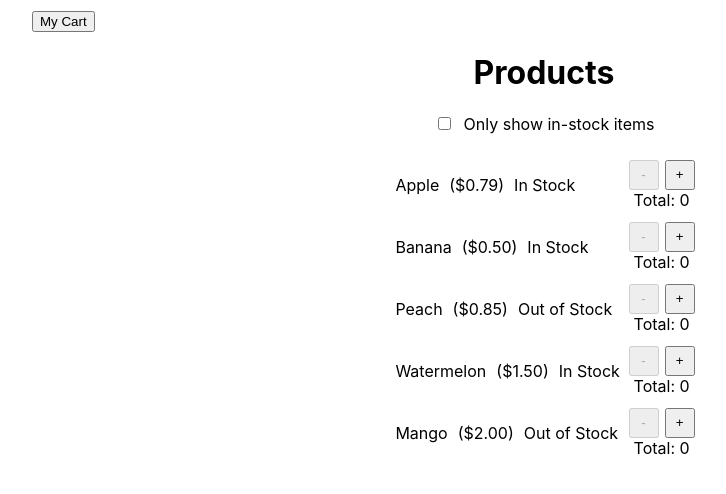
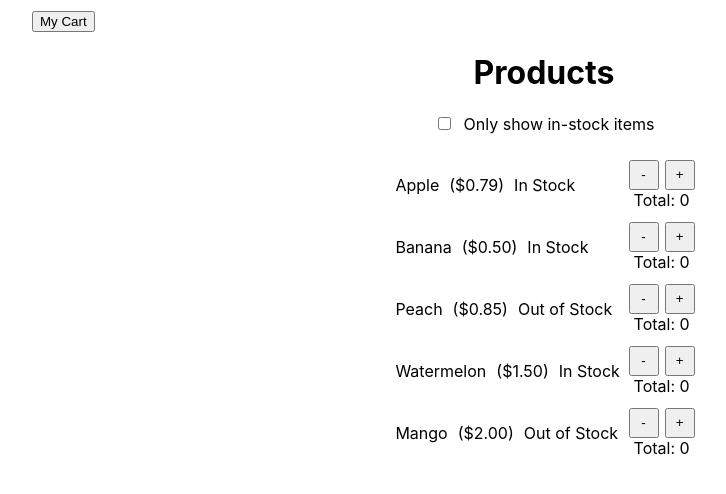
Before and after one commit to kaymay1000/react-shopping-cart-demo, a React (Create React App) app: page / in a window 1280 px wide. Shown: the top 494 px of the page, without its empty margins (96-822 px from the left). Built offline with nearby package versions, Linux system fonts and the light colour scheme.

Commit message:
update product count individually

```diff
--- a/src/components/ProductPage.jsx
+++ b/src/components/ProductPage.jsx
@@ -1,49 +1,35 @@
-import React, {useState} from 'react';
+import React from 'react';
 import ProductTable from './ProductTable';
 
-const ProductPage = () => {
-   let [inStockOnly, setInStockOnly] = useState(false);
-   let [count, setCount] = useState(0);
+const ProductPage = (props) => {
+  // let [count, setCount] = useState(0);
+  // const [inStockOnly, setInStockOnly] = useState(false);
 
-  const handleIncrement = () => {
-    console.log('hitting increment');
-    count++;
-    setCount(count);
-  }
-
-  const handleDecrement = () => {
-    console.log('hitting decrement');
-    count--;
-    setCount(count);
-  }
-
-  // QUESITON: is initialzing handlers with a parameter the right idea?
-  // Goal by doing this is to pass productCount down to ProductTable,
-  // then to Product, update it with props.count within product,
-  // then send it back up here to update the count...
-  // something about that flow seems wrong but I can't quite wrap my head around it.
-
-  //  const handleIncrement = (productCount) => {
-  //   productCount++;
-  //   setCount(productCount);
+  // const handleIncrement = () => {
+  //   console.log('hitting increment');
+  //   setCount(count++);
   // }
 
-  // const handleDecrement = (productCount) => {
-  //   productCount--;
-  //   setCount(productCount);
+  // const handleDecrement = () => {
+  //   console.log('hitting decrement');
+  //   setCount(count--);
+  // }
+
+  // const toggleInStock = () => {
+  //   setInStockOnly(!inStockOnly)
+  // }
+
+  // const updateProductCount = () => {
+
   // }
 
   return (
     <ProductTable
-      inStockOnly={inStockOnly}
-      setInStockOnly={setInStockOnly}
-      count={count}
-      setCount={setCount}
-      onIncrement={handleIncrement}
-      onDecrement={handleDecrement}
-      // QUESTION: would I need to pass an argument here to correctly invoke version of handlers that accept parameters?
-      // onIncrement={handleIncrement(productCount)}
-      // onDecrement={handleDecrement(productCount)}
+      // count={count}
+      // setCount={setCount}
+      // onIncrement={handleIncrement}
+      // onDecrement={handleDecrement}
+      // onToggleInStock={toggleInStock}
     />
   )
 }
--- a/src/components/ProductTable.jsx
+++ b/src/components/ProductTable.jsx
@@ -1,43 +1,64 @@
 import React, {useState} from 'react';
 import Product from './Product';
 import '../styles/productTable.css';
+import { isCompositeComponentWithType } from 'react-dom/test-utils';
 
 const PRODUCTS = [
-  { name: 'Apple', price: '$0.79', stocked: true },
-  { name: 'Banana', price: '$0.50', stocked: true },
-  { name: 'Peach', price: '$0.85', stocked: false },
-  { name: 'Watermelon', price: '$1.50', stocked: true },
-  { name: 'Mango', price: '$2.00', stocked: false }
+  { name: 'Apple', price: '$0.79', stocked: true, count: 0 },
+  { name: 'Banana', price: '$0.50', stocked: true, count: 0 },
+  { name: 'Peach', price: '$0.85', stocked: false, count: 0 },
+  { name: 'Watermelon', price: '$1.50', stocked: true, count: 0 },
+  { name: 'Mango', price: '$2.00', stocked: false, count: 0 }
 ];
 
 const ProductTable = (props) => {
-  // QUESTION: is it best practice to initialize state within a child component, if that child component is the only place it will be used (i.e. other components don't need to know about it/its current value?)
-  // or is it best practice to initialize state as high up the hierarchy/as globally as possible (i.e. ProductPage) and pass it down as far as it needs to go (in this case, just down one level to this file)?
-  // second option seems to defeat the purpose of creating ProductPage in the first place (other than to handle count state)?
-  // let [inStockOnly, setInStockOnly] = useState(false);
-  console.log('product table props: ', props);
+  const [inStockOnly, setInStockOnly] = useState(false);
+  const [products, setProducts] = useState(PRODUCTS);
 
-  const allProducts = PRODUCTS.map((product) => {
+  const updateProductCount = (updatedProductName, isIncremented) => {
+    // make a copy of array held in 'products' state variable using spread syntax (evaluates to the PRODUCTS array)
+    const newProducts = [...products];
+    // find the product whose count was updated
+    newProducts.forEach(product => {
+      if (product.name === updatedProductName) {
+        isIncremented ? product.count++ : product.count--;
+      }
+      return product;
+    })
+
+     // replace products array (initial state) with newProducts array
+     setProducts(newProducts);
+  }
+
+  const renderProducts = () => {
+    if (inStockOnly) {
+      return products.filter(product => product.stocked).map((product) => {
+        console.log(product)
         return <Product
           key={product.name}
           name={product.name}
           price={product.price}
           stocked={product.stocked}
-      count={props.count}
-      setCount={props.setCount}
-      onIncrement={props.onIncrement}
-      onDecrement={props.onDecrement}
-      // QUESTION: ditto from similar question on ProductPage (line 38)
-      // onIncrement={props.onIncrement(productCount)}
-      // onDecrement={props.onDecrement(productCount)}
+          count={product.count}
+          onUpdateCount={updateProductCount}
         />
       });
-
-  const inStockProducts = allProducts.filter(product => product.props.stocked);
-  let productsToShow = props.inStockOnly === true ? inStockProducts : allProducts;
+    }
+    return products.map((product) => {
+      console.log(product)
+      return <Product
+        key={product.name}
+        name={product.name}
+        price={product.price}
+        stocked={product.stocked}
+        count={product.count}
+        onUpdateCount={updateProductCount}
+    />
+  })
+}
 
   // example of how to pass css to the style attribute in React... css properties must be camelCased and stored in a JS object, then injected into JSX
-  let checkboxStyle = {marginLeft: '10px'};
+  const checkboxStyle = {marginLeft: '10px'};
 
   return (
     <div className="productTableHeaderWrapper">
@@ -46,16 +67,13 @@ const ProductTable = (props) => {
         id="inStockOnly"
         type="checkbox"
         defaultChecked={false}
-        onChange={() => {
-          // toggle inStockOnly state variable to the opposite of its current value
-          props.setInStockOnly(!props.inStockOnly);
-        }}
+        onChange={() => setInStockOnly(!inStockOnly)}
       />
       <label htmlFor="inStockOnly" style={checkboxStyle}>Only show in-stock items</label>
 
       <div className="productsTableWrapper">
       <div className="productTable">
-        {productsToShow}
+        {renderProducts()}
       </div>
     </div>
     </div>
--- a/src/components/product.jsx
+++ b/src/components/product.jsx
@@ -1,33 +1,29 @@
 import React from 'react';
+import { createPortal } from 'react-dom';
 import '../styles/product.css';
 
 const Product = (props) => {
-  console.log('product props: ', props);
-  let stockedValue = props.stocked === true ? 'In Stock' : 'Out of Stock';
 
   return (
     <div key={props.name} className="productItemWrapper">
       <div className="productInfoWrapper">
         <p className="productInfo">{props.name}</p>
         <p className="productInfo">({props.price})</p>
-        <p className="productInfo">{stockedValue}</p>
+        <p className="productInfo">{props.stocked ? 'In Stock' : 'Out of Stock'}</p>
       </div>
 
       <div className="counterButtonWrapper">
         <button
-          onClick={props.onDecrement}
-          // QUESTION: what is wrong with my syntax here (and line 28)? my goal is to grab the current count (props.count) for an individual product, pass it up to ProductTable, and finally up to ProductPage
-          // onClick={(props.count) => props.onDecrement(props.count)}
+          onClick={() => props.onUpdateCount(props.name, false)}
           className="counterButton"
-          disabled={props.count === 0 ? true : false}
+          // disabled={props.count === 0}
         >
             -
         </button>
         <button
-          onClick={props.onIncrement}
-          // onClick={(props.count) => props.onIncrement(props.count)}
+          onClick={() => props.onUpdateCount(props.name, true)}
           className="counterButton"
-          // disabled={props.stocked === false ? true : false}
+          // disabled={!props.stocked}
         >
             +
         </button>
```
Lines whose indentation alone changed are shown as unchanged.
